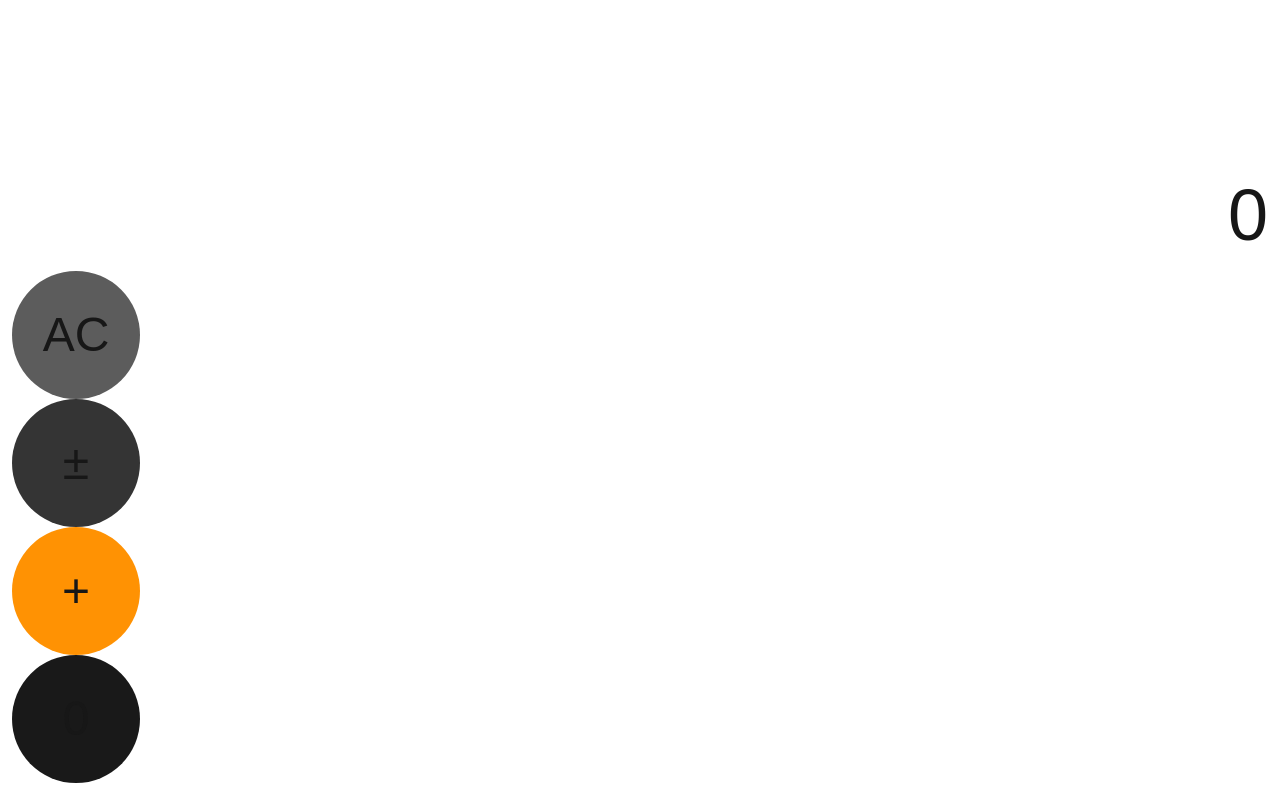
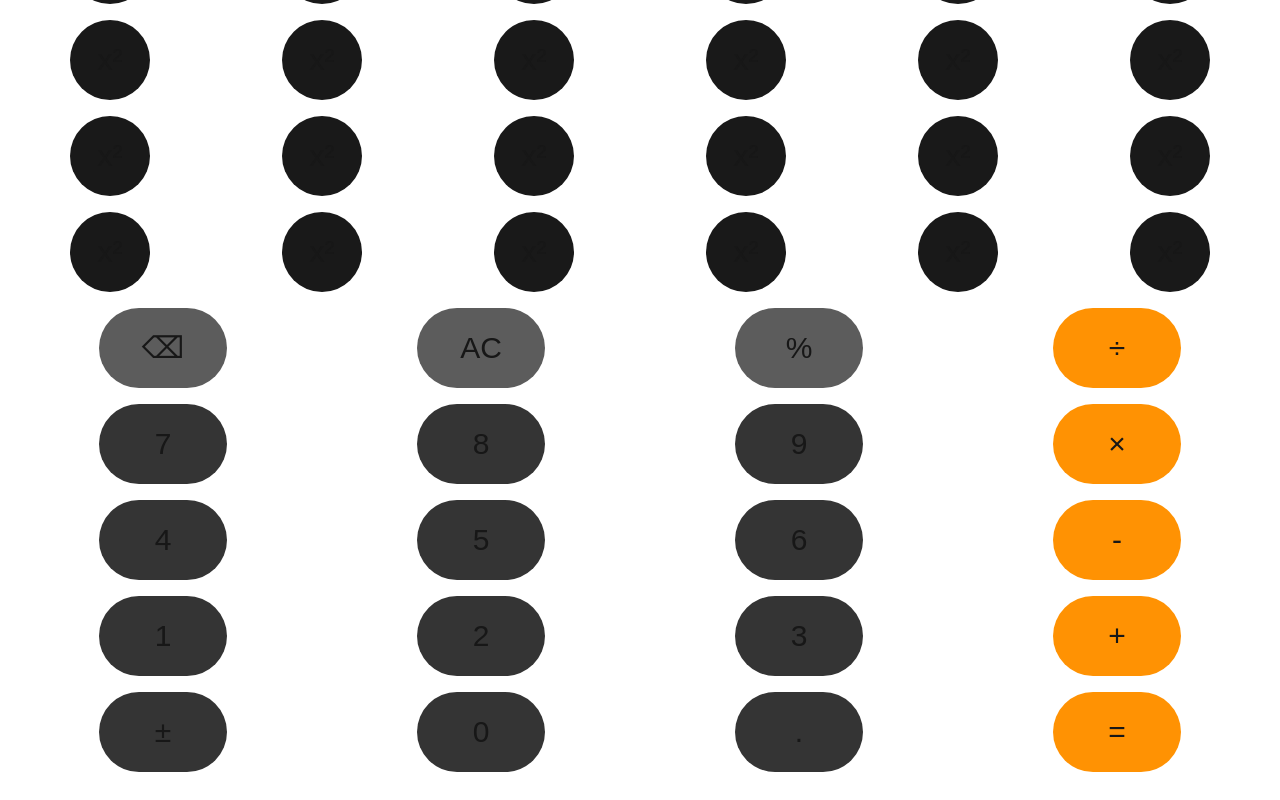
Before and after one commit to Harnam/calculator, a Next.js app: page / in a window 1280 px wide. Both pictures are taken after a click on the element "AC". Built offline with nearby package versions, Linux system fonts and the light colour scheme.

Commit message:
button grid design and layout

```diff
--- a/Components/Button.tsx
+++ b/Components/Button.tsx
@@ -2,9 +2,10 @@ interface Props {
     type: "number" | "operator" | "special" | "scientific";
     onclick: VoidFunction;
     display: string;
+    isScientific: boolean;
 }
 
-export default function Button({ type, onclick, display }: Props) {
+export default function Button({ type, onclick, display, isScientific }: Props) {
 
     const bgColor = {
         "number": "bg-[#343434] active:bg-[#747474]",
@@ -14,7 +15,9 @@ export default function Button({ type, onclick, display }: Props) {
     };
 
     return (
-        <div className={`h-32 w-32 rounded-full ${bgColor[type]} flex justify-center items-center text-5xl hover:scale-110 transition duration-200`} onClick={onclick}>
+        <div className={
+            `${isScientific ? "h-20" : "h-32"} ${(type == "scientific")? "w-20" : "w-32"}
+             rounded-full ${bgColor[type]} flex justify-center items-center ${isScientific ? "text-3xl" : "text-5xl"} hover:scale-110 transition duration-200`} onClick={onclick}>
             <span>{display}</span>
         </div>
     );
--- a/Components/CalcButtons.tsx
+++ b/Components/CalcButtons.tsx
@@ -2,18 +2,73 @@
 
 import Button from "@/Components/Button";
 
-export default function CalcButtons () {
+export default function CalcButtons ({ toggleScientific, showScientific }: { toggleScientific: VoidFunction, showScientific: boolean }) {
 
     const handleButton = () => {
+        toggleScientific();
         console.log("button pressed");
     }
 
     return (
-        <div className="h-2/3 select-none">
-            <Button display="AC" type="special" onclick={handleButton} />
-            <Button display="±" type="number" onclick={handleButton} />
-            <Button display="+" type="operator" onclick={handleButton} />
-            <Button display="0" type="scientific" onclick={handleButton} />
+        <div className=" select-none">
+            {
+            (showScientific) ?
+            <div className="w-full place-items-center grid grid-cols-6 gap-4 mb-4">
+                <Button display="(" type="scientific" onclick={handleButton} isScientific={showScientific}/>
+                <Button display=")" type="scientific" onclick={handleButton} isScientific={showScientific}/>
+                <Button display="mc" type="scientific" onclick={handleButton} isScientific={showScientific}/>
+                <Button display="m+" type="scientific" onclick={handleButton} isScientific={showScientific}/>
+                <Button display="m-" type="scientific" onclick={handleButton} isScientific={showScientific}/>
+                <Button display="mr" type="scientific" onclick={handleButton} isScientific={showScientific}/>
+                <Button display="2ⁿᵈ" type="scientific" onclick={handleButton} isScientific={showScientific}/>
+                <Button display="x²" type="scientific" onclick={handleButton} isScientific={showScientific}/>
+                <Button display="x³" type="scientific" onclick={handleButton} isScientific={showScientific}/>
+                <Button display="xʸ" type="scientific" onclick={handleButton} isScientific={showScientific}/>
+                <Button display="eˣ" type="scientific" onclick={handleButton} isScientific={showScientific}/>
+                <Button display="10ˣ" type="scientific" onclick={handleButton} isScientific={showScientific}/>
+                <Button display="x²" type="scientific" onclick={handleButton} isScientific={showScientific}/>
+                <Button display="x²" type="scientific" onclick={handleButton} isScientific={showScientific}/>
+                <Button display="x²" type="scientific" onclick={handleButton} isScientific={showScientific}/>
+                <Button display="x²" type="scientific" onclick={handleButton} isScientific={showScientific}/>
+                <Button display="x²" type="scientific" onclick={handleButton} isScientific={showScientific}/>
+                <Button display="x²" type="scientific" onclick={handleButton} isScientific={showScientific}/>
+                <Button display="x²" type="scientific" onclick={handleButton} isScientific={showScientific}/>
+                <Button display="x²" type="scientific" onclick={handleButton} isScientific={showScientific}/>
+                <Button display="x²" type="scientific" onclick={handleButton} isScientific={showScientific}/>
+                <Button display="x²" type="scientific" onclick={handleButton} isScientific={showScientific}/>
+                <Button display="x²" type="scientific" onclick={handleButton} isScientific={showScientific}/>
+                <Button display="x²" type="scientific" onclick={handleButton} isScientific={showScientific}/>
+                <Button display="x²" type="scientific" onclick={handleButton} isScientific={showScientific}/>
+                <Button display="x²" type="scientific" onclick={handleButton} isScientific={showScientific}/>
+                <Button display="x²" type="scientific" onclick={handleButton} isScientific={showScientific}/>
+                <Button display="x²" type="scientific" onclick={handleButton} isScientific={showScientific}/>
+                <Button display="x²" type="scientific" onclick={handleButton} isScientific={showScientific}/>
+                <Button display="x²" type="scientific" onclick={handleButton} isScientific={showScientific}/>
+            </div>
+             : <></>
+            }
+            <div className="w-full place-items-center grid grid-cols-4 gap-4 mb-4">
+                <Button display="⌫" type="special" onclick={handleButton} isScientific={showScientific}/>
+                <Button display="AC" type="special" onclick={handleButton} isScientific={showScientific}/>
+                <Button display="%" type="special" onclick={handleButton} isScientific={showScientific}/>
+                <Button display="÷" type="operator" onclick={handleButton} isScientific={showScientific}/>
+                <Button display="7" type="number" onclick={handleButton} isScientific={showScientific}/>
+                <Button display="8" type="number" onclick={handleButton} isScientific={showScientific}/>
+                <Button display="9" type="number" onclick={handleButton} isScientific={showScientific}/>
+                <Button display="×" type="operator" onclick={handleButton} isScientific={showScientific}/>
+                <Button display="4" type="number" onclick={handleButton} isScientific={showScientific}/>
+                <Button display="5" type="number" onclick={handleButton} isScientific={showScientific}/>
+                <Button display="6" type="number" onclick={handleButton} isScientific={showScientific}/>
+                <Button display="-" type="operator" onclick={handleButton} isScientific={showScientific}/>
+                <Button display="1" type="number" onclick={handleButton} isScientific={showScientific}/>
+                <Button display="2" type="number" onclick={handleButton} isScientific={showScientific}/>
+                <Button display="3" type="number" onclick={handleButton} isScientific={showScientific}/>
+                <Button display="+" type="operator" onclick={handleButton} isScientific={showScientific}/>
+                <Button display="±" type="number" onclick={handleButton} isScientific={showScientific}/>
+                <Button display="0" type="number" onclick={handleButton} isScientific={showScientific}/>
+                <Button display="." type="number" onclick={handleButton} isScientific={showScientific}/>
+                <Button display="=" type="operator" onclick={handleButton} isScientific={showScientific}/>
+            </div>
         </div>
     );
 }
--- a/Components/CalcScreen.tsx
+++ b/Components/CalcScreen.tsx
@@ -1,6 +1,6 @@
 export default function CalcScreen () {
     return (
-        <div className="h-1/3 text-7xl flex pb-5">
+        <div className="text-7xl flex pb-5">
             <span className="self-end text-right w-full">0</span>
         </div>
     );
--- a/Components/Calculator.tsx
+++ b/Components/Calculator.tsx
@@ -1,11 +1,19 @@
+"use client";
+
 import CalcScreen from "@/Components/CalcScreen";
 import CalcButtons from "@/Components/CalcButtons";
+import { useState } from "react";
 
 export default function Calculator () {
+
+    const [showScientific, setShowScientific] = useState(false);
+
+    const toggleScientific = () => setShowScientific(!showScientific);
+
     return (
-        <div className="h-dvh p-3">
+        <div className="h-dvh p-3 flex flex-col justify-end">
             <CalcScreen />
-            <CalcButtons />
+            <CalcButtons showScientific={showScientific} toggleScientific={toggleScientific} />
         </div>
     );
 }
```
